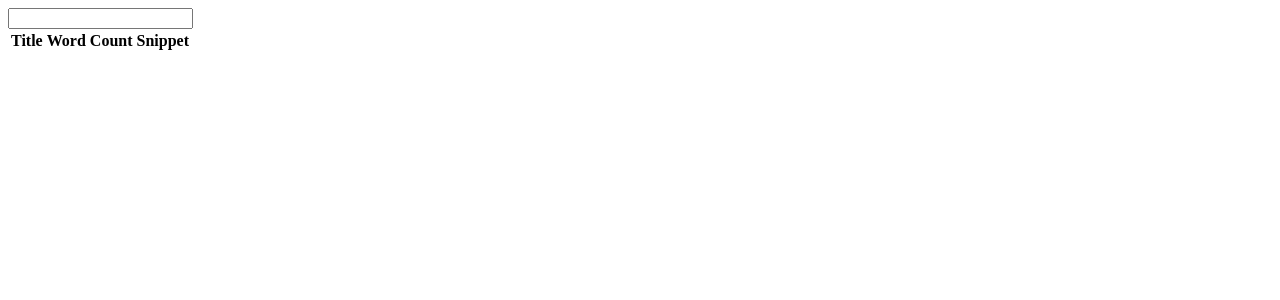
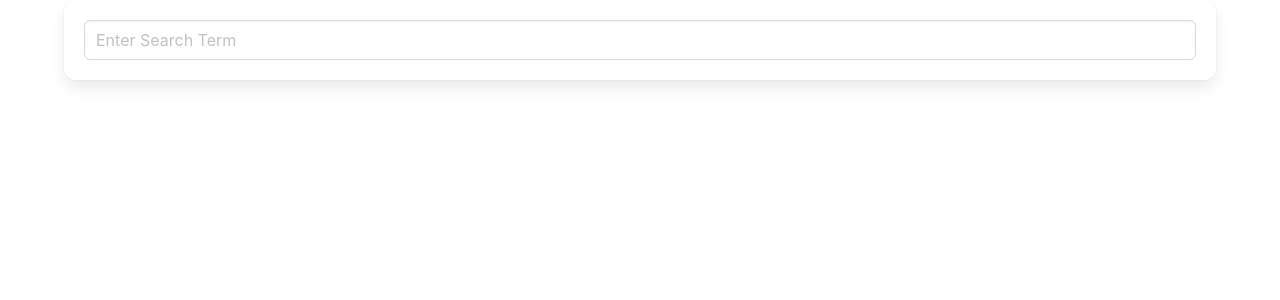
Before and after one commit to fundayluck/wsearch, an Angular app: page / in a window 1280 px wide. Shown: the top 300 px of the page. Built offline with nearby package versions, Linux system fonts and the light colour scheme.

Commit message:
last bit of styling

```diff
--- a/package.json
+++ b/package.json
@@ -18,6 +18,7 @@
     "@angular/platform-browser": "^17.3.0",
     "@angular/platform-browser-dynamic": "^17.3.0",
     "@angular/router": "^17.3.0",
+    "bulma": "^1.0.0",
     "rxjs": "~7.8.0",
     "tslib": "^2.3.0",
     "zone.js": "~0.14.3"
--- a/src/app/app.component.html
+++ b/src/app/app.component.html
@@ -1,2 +1,4 @@
-<app-search-bar (submitted)="onTerm($event)"></app-search-bar>
-<app-page-list [pages]="pages"></app-page-list>
+<div class="container">
+  <app-search-bar (submitted)="onTerm($event)"></app-search-bar>
+  <app-page-list *ngIf="pages.length" [pages]="pages"></app-page-list>
+</div>
--- a/src/app/search-bar/search-bar.component.html
+++ b/src/app/search-bar/search-bar.component.html
@@ -1,3 +1,9 @@
-<form (submit)="onFormSubmit($event)">
-  <input (input)="term = $any($event.target).value" />
-</form>
+<div class="box">
+  <form (submit)="onFormSubmit($event)">
+    <input
+      placeholder="Enter Search Term"
+      class="input"
+      (input)="term = $any($event.target).value"
+    />
+  </form>
+</div>
--- a/src/styles.css
+++ b/src/styles.css
@@ -1,4 +1,6 @@
 /* You can add global styles to this file, and also import other style files */
+@import "bulma/css/bulma.css";
+
 .searchmatch {
   font-weight: bold;
 }
```
Also changed, not shown: 1 other file (tests, documents, lock files or other folders).
